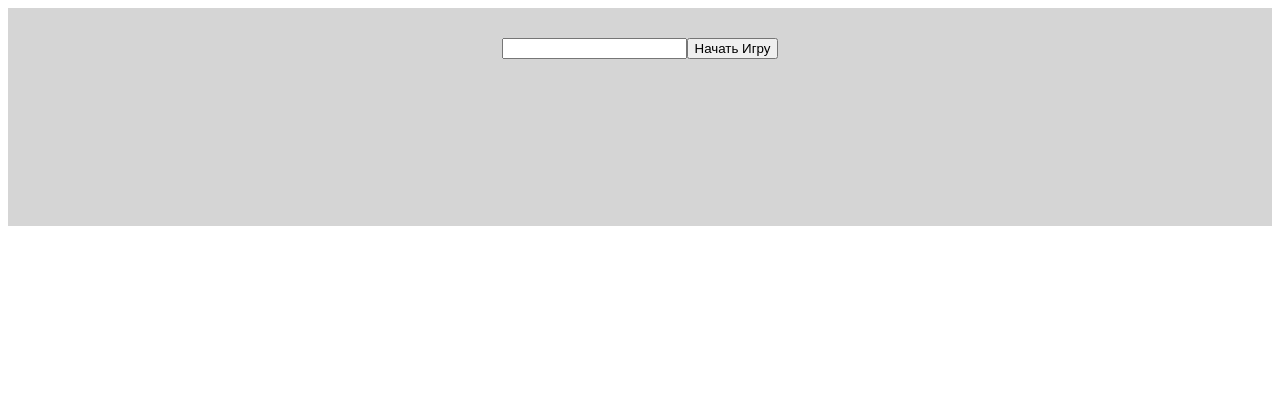
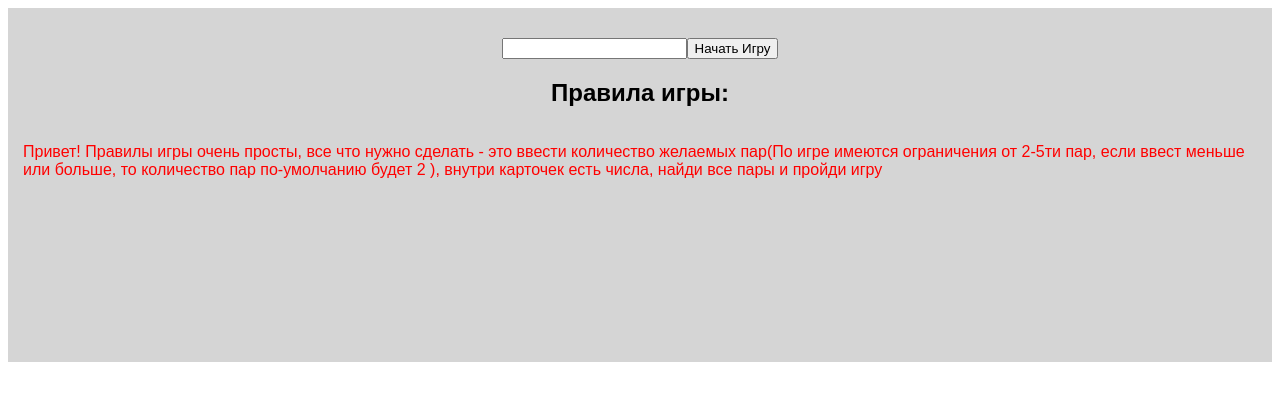
Before and after one commit to Moysey1/pair-game, a website: page index.html in a window 1280 px wide. Drawn offline with Linux system fonts and the light colour scheme.

Commit message:
Add files via upload

```diff
--- a/index.html
+++ b/index.html
@@ -13,6 +13,8 @@
 <body>
 
 <div class="container card">
+  <h2 class="rules__caption">Правила игры:</h2>
+  <p class="rules__text">Привет! Правилы игры очень просты, все что нужно сделать - это ввести количество желаемых пар(По игре имеются ограничения от 2-5ти пар, если ввест меньше или больше, то количество пар по-умолчанию будет 2 ), внутри карточек есть числа, найди все пары и пройди игру </p>
   <ul class="card-list">
   </ul>
 </div>
--- a/style.css
+++ b/style.css
@@ -23,6 +23,11 @@ body {
 
 .input {
   outline: none;
+}
+
+.rules__text {
+  color: red;
+  padding: 0 15px;
 }
 
 .card-list {
```
